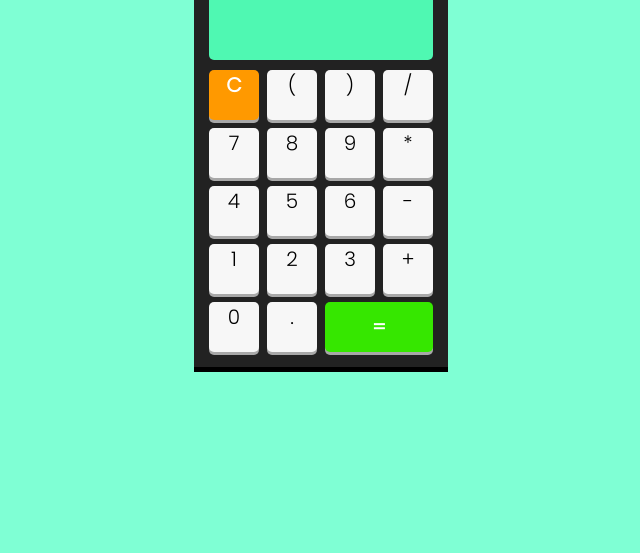
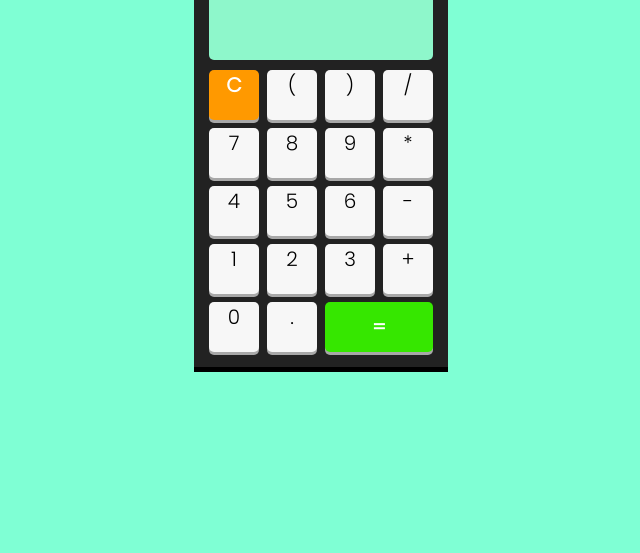
Before and after one commit to SKB-TECH/Calculatrice, a plain HTML site: page index.html in a window 1280 px wide. Shown: the part 247-800 px from the top of the page, without its empty margins (319-959 px from the left). Drawn offline with Linux system fonts and the light colour scheme.

Commit message:
style:couler de l'ecran

```diff
--- a/css/style.css
+++ b/css/style.css
@@ -27,7 +27,7 @@ body{
 #ecran{
     width: 100%;
     height:70px;
-    background:rgb(79, 248, 178);
+    background:rgb(142, 247, 203);
     margin-bottom: 10px;
     border-radius:5px;
 
```
